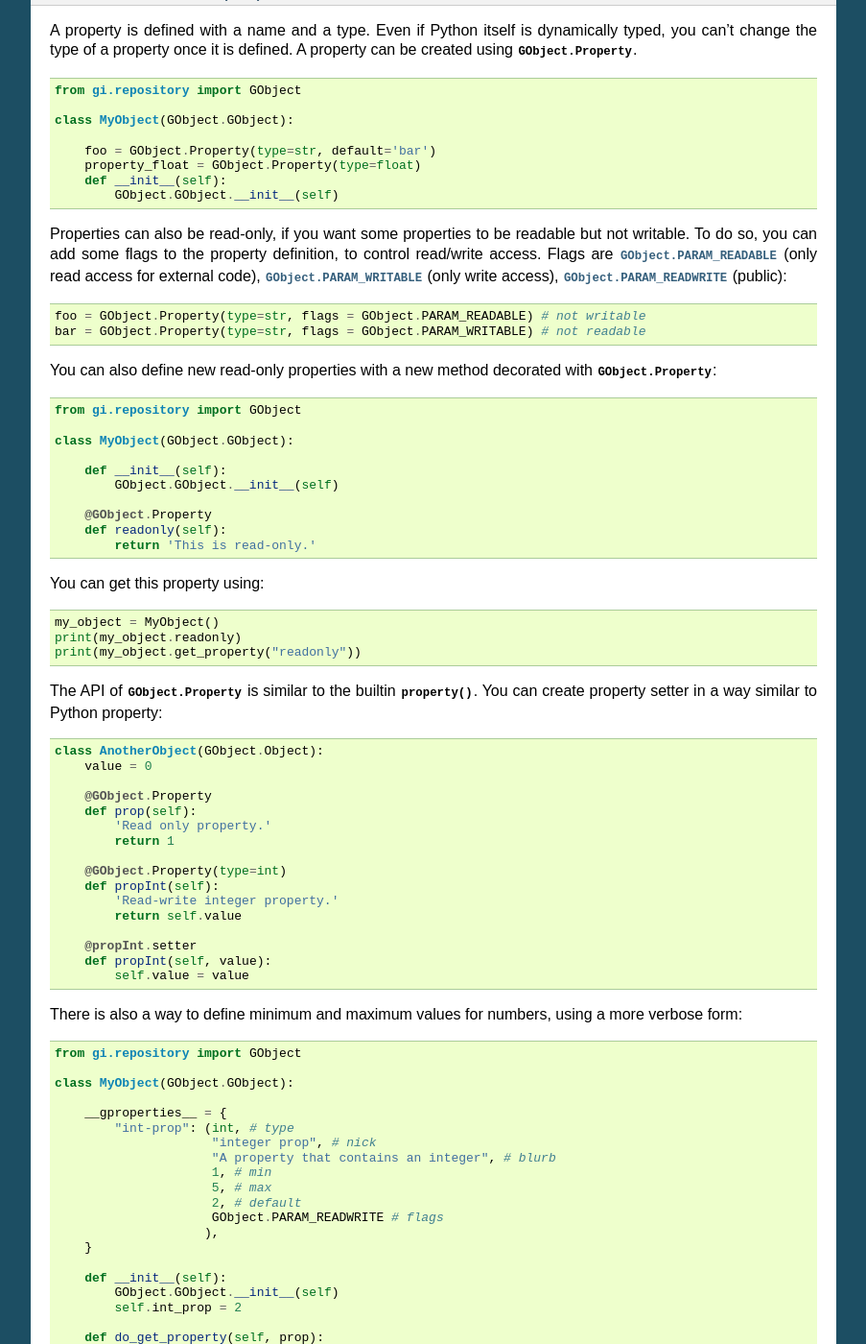
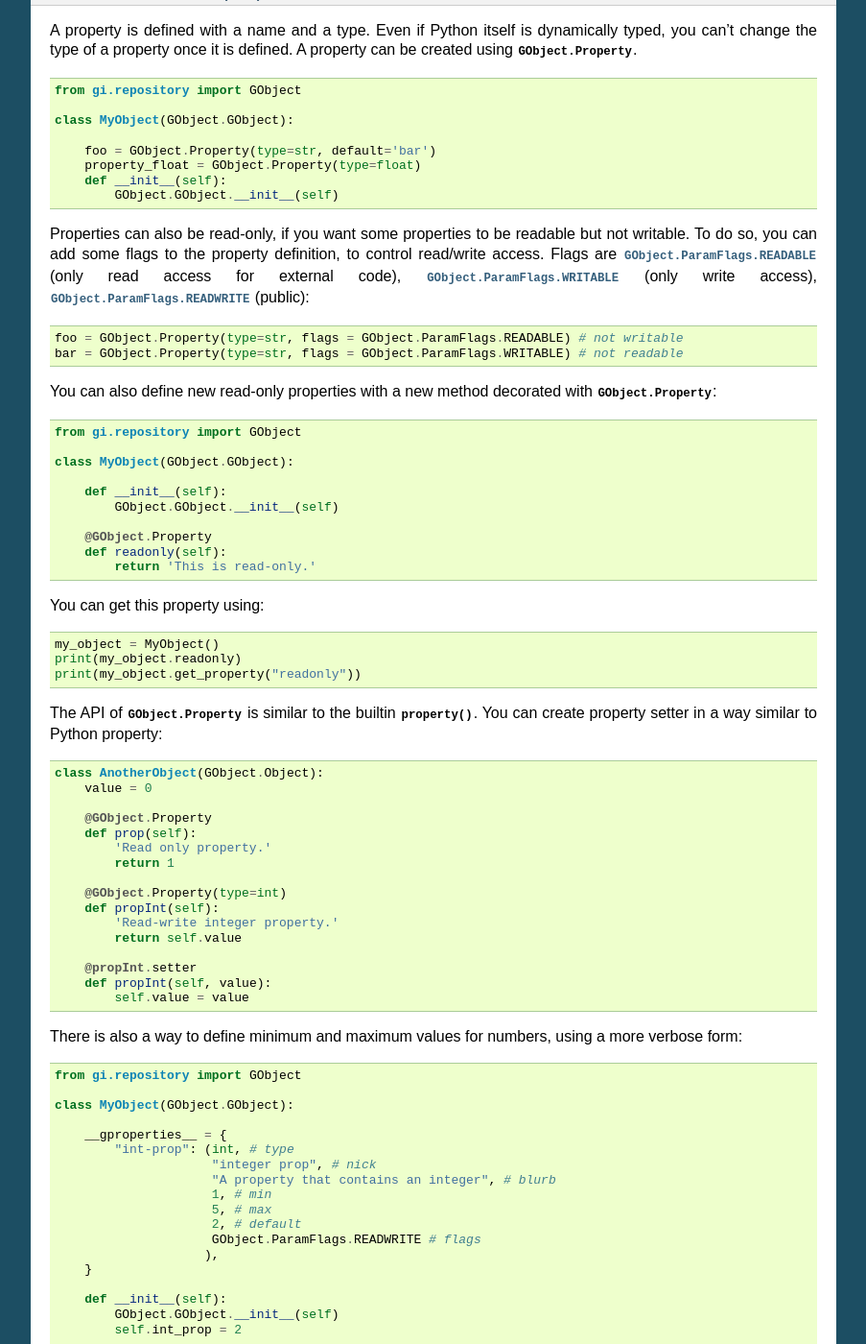
Before and after one commit to sebp/PyGObject-Tutorial, a Sphinx documentation site: the page built from source/objects.txt, in a window 1280 px wide and 1400 px high, scrolled down 1788 px. Shown: the whole window at 96% size, without its empty margins (198-1101 px from the left). Built offline with Sphinx 7.4.7, drawn with Linux system fonts in a browser that asks for light colours; some of the changed text lies outside the part shown.

Commit message:
Fix parameter flag names and raise syntax

```diff
--- a/source/objects.txt
+++ b/source/objects.txt
@@ -130,17 +130,17 @@ property can be created using :class:`GObject.Property`.
 
 Properties can also be read-only, if you want some properties to be readable but
 not writable. To do so, you can add some flags to the property definition, to control read/write access.
-Flags are :const:`GObject.PARAM_READABLE` (only read access for external code),
-:const:`GObject.PARAM_WRITABLE` (only write access),
-:const:`GObject.PARAM_READWRITE` (public):
+Flags are :const:`GObject.ParamFlags.READABLE` (only read access for external code),
+:const:`GObject.ParamFlags.WRITABLE` (only write access),
+:const:`GObject.ParamFlags.READWRITE` (public):
 
 .. there is also construct things, but they
 .. doesn't seem to be functional in Python
 
 .. code-block:: python
 
-    foo = GObject.Property(type=str, flags = GObject.PARAM_READABLE) # not writable
-    bar = GObject.Property(type=str, flags = GObject.PARAM_WRITABLE) # not readable
+    foo = GObject.Property(type=str, flags = GObject.ParamFlags.READABLE) # not writable
+    bar = GObject.Property(type=str, flags = GObject.ParamFlags.WRITABLE) # not readable
 
 
 You can also define new read-only properties with a new method decorated with
@@ -203,7 +203,7 @@ There is also a way to define minimum and maximum values for numbers, using a mo
                          1, # min
                          5, # max
                          2, # default
-                         GObject.PARAM_READWRITE # flags
+                         GObject.ParamFlags.READWRITE # flags
                         ),
         }
 
@@ -215,13 +215,13 @@ There is also a way to define minimum and maximum values for numbers, using a mo
             if prop.name == 'int-prop':
                 return self.int_prop
             else:
-                raise AttributeError, 'unknown property %s' % prop.name
+                raise AttributeError('unknown property %s' % prop.name)
 
         def do_set_property(self, prop, value):
             if prop.name == 'int-prop':
                 self.int_prop = value
             else:
-                raise AttributeError, 'unknown property %s' % prop.name
+                raise AttributeError('unknown property %s' % prop.name)
 
 
 Properties must be defined in :attr:`GObject.GObject.__gproperties__`, a
@@ -395,15 +395,15 @@ API
 
     Invoke the object method handler in the last emission stage.
 
-.. attribute:: GObject.PARAM_READABLE
+.. attribute:: GObject.ParamFlags.READABLE
 
     The property is readable.
 
-.. attribute:: GObject.PARAM_WRITABLE
+.. attribute:: GObject.ParamFlags.WRITABLE
 
     The property is writable.
 
-.. attribute:: GObject.PARAM_READWRITE
+.. attribute:: GObject.ParamFlags.READWRITE
 
     The property is readable and writable.
 
```
